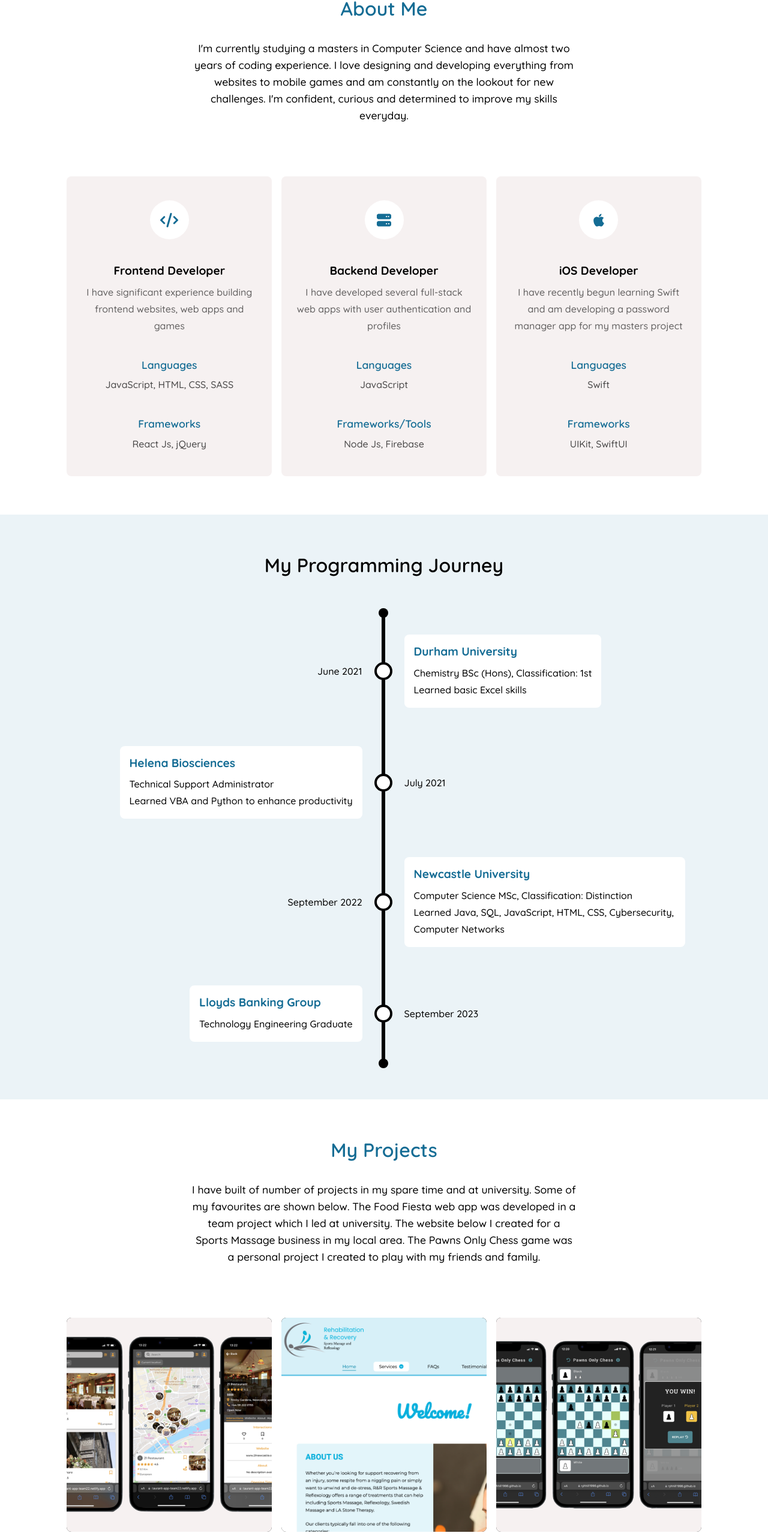
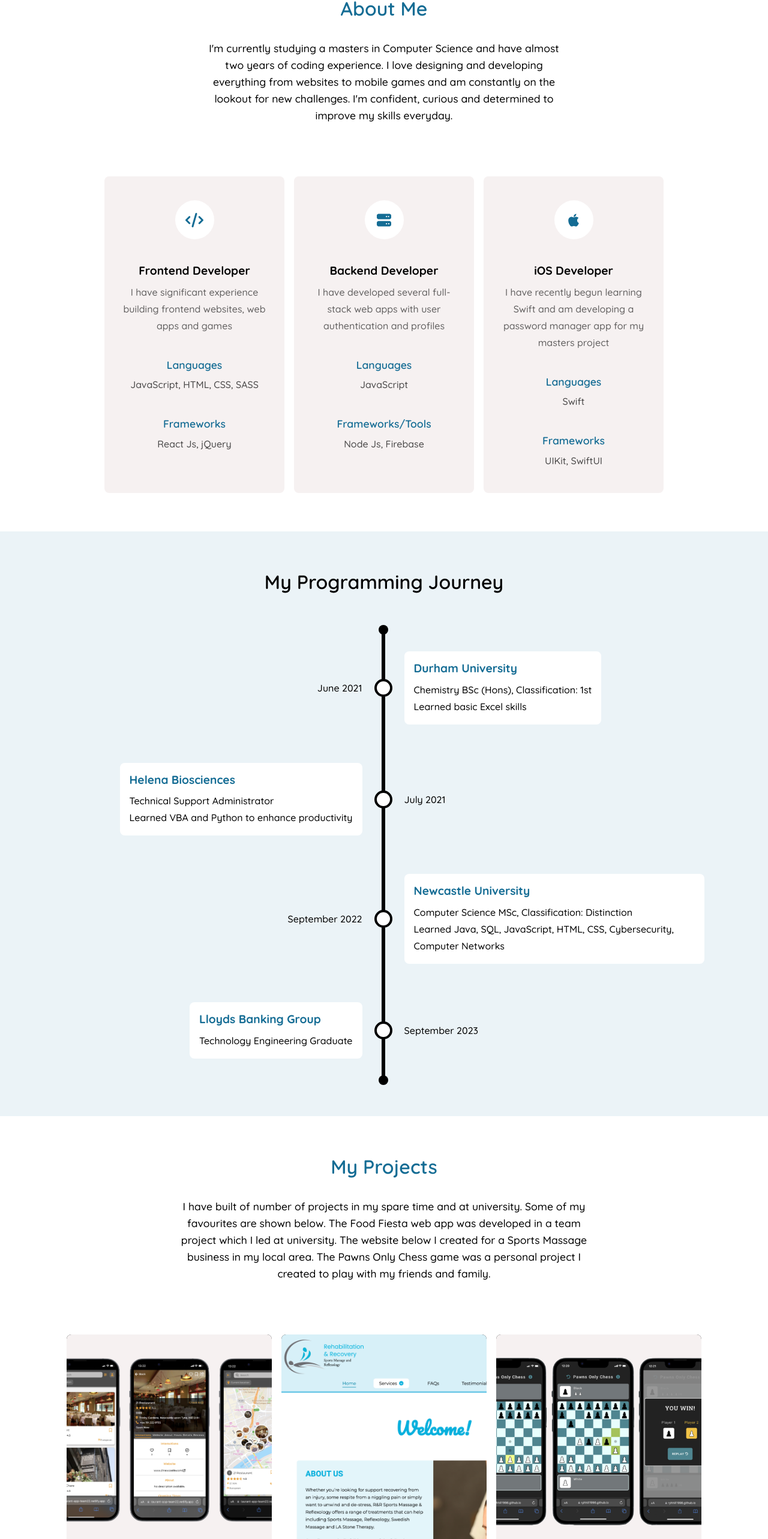
Before and after one commit to Ryhhill1998/Personal-Site, a React (Create React App) app: page / in a window 1280 px wide. Shown: the part 870-3436 px from the top of the page at 60% size. Built offline with nearby package versions, Linux system fonts and the light colour scheme; a web font is replaced by a local one.

Commit message:
added higher quality image for food fiesta preview

```diff
--- a/src/App.css
+++ b/src/App.css
@@ -101,7 +101,7 @@
 }
 
 .about > p {
-  width: 60%;
+  max-width: 600px;
   margin: 0 auto 5em;
   font-size: 1.1rem;
 }
@@ -122,6 +122,7 @@
   background-color: #f6f1f1;
   color: rgba(0, 0, 0, 0.7);
   flex-basis: 32%;
+  max-width: 300px;
 }
 
 .about .cards-container .card .description {
@@ -168,10 +169,12 @@
   justify-content: end;
   border-right: solid 6px black;
   position: relative;
+  padding-left: 0;
 }
 
 .journey .row .container-rhs {
   position: relative;
+  padding-right: 0;
 }
 
 .journey .row .timeline-indicator {
@@ -231,14 +234,13 @@
 }
 
 .projects > p {
-  width: 60%;
+  max-width: 700px;
   margin: 0 auto 5em;
   font-size: 1.1rem;
 }
 
 .projects .previews-container {
   display: flex;
-  flex-wrap: wrap;
   justify-content: center;
   gap: 1em;
 }
@@ -394,7 +396,7 @@
 }
 
 /* MEDIA QUERIES */
-@media (max-width: 750px) {
+@media (max-width: 800px) {
   .about .cards-container {
     flex-wrap: wrap;
   }
@@ -402,4 +404,24 @@
   .about .cards-container .card {
     flex-basis: 48%;
   }
+
+  .projects .previews-container {
+    flex-wrap: wrap;
+  }
+
+  .projects .previews-container .preview {
+    flex-basis: 48%;
+  }
 }
+
+@media (max-width: 600px) {
+  .about .cards-container .card {
+    flex-basis: 100%;
+  }
+}
+
+@media (max-width: 500px) {
+  .projects .previews-container .preview {
+    flex-basis: 100%;
+  }
+}
--- a/src/App.js
+++ b/src/App.js
@@ -11,6 +11,7 @@
 
 import {
   faApple,
+  faGithub,
   faLinkedinIn,
   faTwitter,
 } from "@fortawesome/free-brands-svg-icons";
@@ -350,6 +351,14 @@
               <FontAwesomeIcon className="icon" icon={faLinkedinIn} />
             </a>
 
+            <a
+              href="https://github.com/Ryhhill1998"
+              target="_blank"
+              className="link"
+            >
+              <FontAwesomeIcon className="icon" icon={faGithub} />
+            </a>
+
             <a href="mailto: ryan.henzell-hill@outlook.com" className="link">
               <FontAwesomeIcon className="icon" icon={faEnvelope} />
             </a>
```
Also changed, not shown: src/images/food-fiesta-preview.png.
